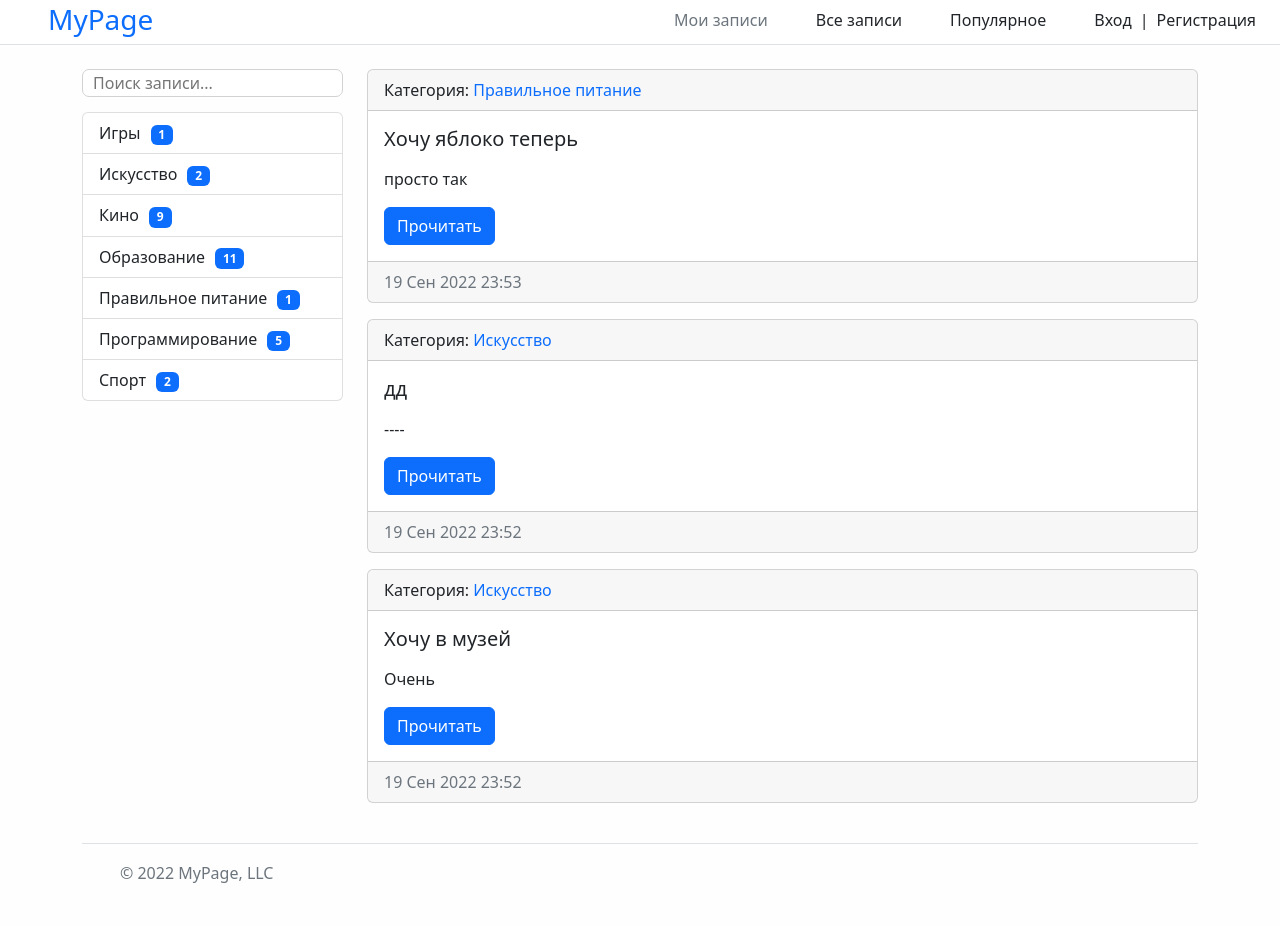
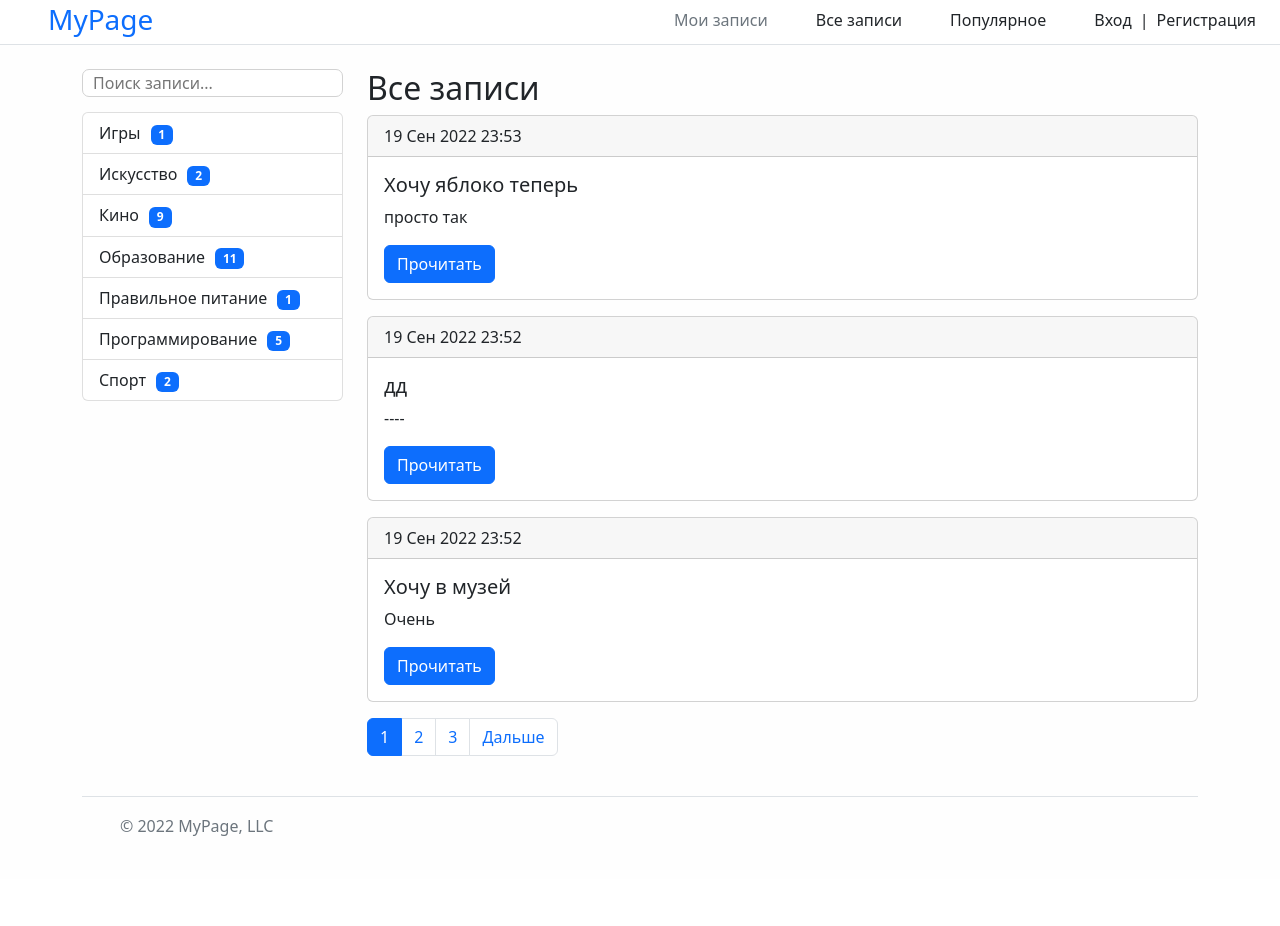
Before and after one commit to thekarenovich/improved_web_page, a Django app: page / in a window 1280 px wide. After the commit the page ends 836 px from the top, so only its background shows below. Run offline with Django 4.2, Linux system fonts and the light colour scheme; data comes from the database, SQL or seed files in the repository.

Commit message:
Update home_news_list.html

```diff
--- a/mysite/news/templates/news/home_news_list.html
+++ b/mysite/news/templates/news/home_news_list.html
@@ -9,28 +9,63 @@
 {% endblock %}
 
 {% block content %}
+<h2>Все записи</h2>
         {% for item in object_list %}
             <div class="card mb-3">
                 <div class="card-header">
-                    Категория: <a style="text-decoration: none;" href="{% url 'category' item.category.pk %}">{{ item.category }}</a>
+                    {{ item.created_at|date:"d M Y H:i" }}
                 </div>
                 <div class="card-body">
                     <div class="media">
                         {% if item.photo %}
-                            <img src="{{ item.photo.url }}" alt="" width="350" class="float-left mr-3">
+                            <img src="{{ item.photo.url }}" alt="" width="350" class="me-3 float-start">
                         {% endif %}
                         <div class="media-body">
                             <h5 class="card-title>">{{ item.title }}</h5>
-                            <p class="card-text">{{ item.content|linebreaks|truncatewords:50 }}</p>
+                            <p>{{ item.content|slice:"70" }}{% if item.content|length > 70 %}...{% endif %}</p>
                             <a href="{% url 'view_news' item.pk %}" class="btn btn-primary">Прочитать</a>
                         </div>
                     </div>
                 </div>
-                <div class="card-footer text-muted">
-                    {{ item.created_at|date:"d M Y H:i" }}
-                </div>
             </div>
             {% empty %}
-                <h1>Извините. Список пуст</h1>
+             <main class="container">
+                 <div class="bg-light p-5 rounded">
+                     <center>
+                         <h2>Добавьте свою первую запись!)</h2>
+                     </center>
+                 </div>
+             </main>
             {% endfor %}
+
+
+                {% if page_obj.has_other_pages %}
+                    <nav aria-label="...">
+                        <ul class="pagination">
+                            {% if page_obj.has_previous %}
+                                <li class="page-item">
+                                    <a class="page-link" href="?page=1" tabindex="-1">В начало</a>
+                                </li>
+                            {% endif %}
+                            {% for p in page_obj.paginator.page_range %}
+                                {% if page_obj.number == p %}
+                                    <li class="page-item active" aria-current="page">
+                                        <a class="page-link" href="?page={{ p }}">{{ p }}</a>
+                                    </li>
+                                {% elif p > page_obj.number|add:-3 and p < page_obj.number|add:3 %}
+                                    <li class="page-item">
+                                        <a class="page-link" href="?page={{ p }}">{{ p }}</a>
+                                    </li>
+                                {% endif %}
+                            {% endfor %}
+                            {% if page_obj.has_next %}
+                                <li class="page-item">
+                                    <a class="page-link" href="?page={{ page_obj.next_page_number }}">Дальше</a>
+                                </li>
+                            {% endif %}
+                        </ul>
+                    </nav>
+                {% endif %}
+
+
 {% endblock %}
```
